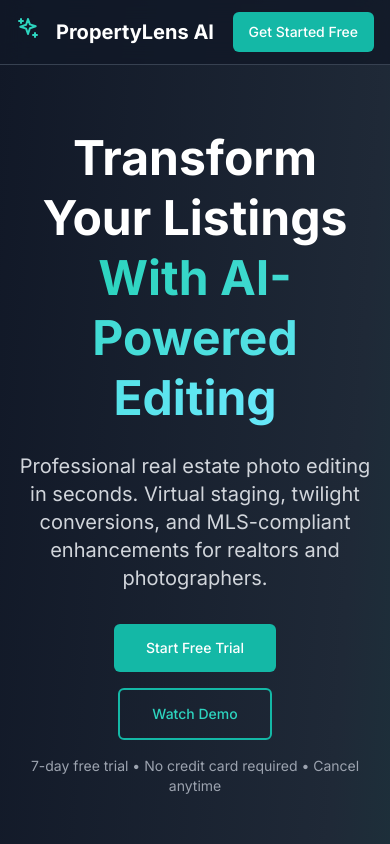
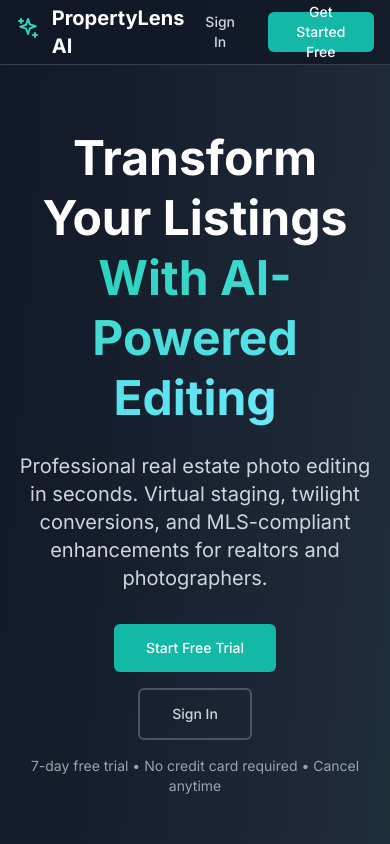
Before and after one commit to peter4coakley-ui/realtor-ai-, a React (Vite) app: page /signup in a window 390 px wide. Shown: the top 844 px of the page. Built offline with nearby package versions, Linux system fonts and the light colour scheme; no server answers.

Commit message:
Updated LandingPage.tsx

```diff
--- a/pages/LandingPage.tsx
+++ b/pages/LandingPage.tsx
@@ -39,7 +39,7 @@ const LandingPage: React.FC<LandingPageProps> = ({ onGetStarted, onSignIn }) =>
               <span className="text-xl font-bold text-white">{APP_NAME}</span>
             </div>
             <div className="flex items-center space-x-4">
-              <Button variant="ghost" onClick={onSignIn} className="hidden sm:inline-flex text-gray-300 hover:text-white">
+              <Button variant="ghost" onClick={onSignIn} className="text-gray-300 hover:text-white">
                 Sign In
               </Button>
               <Button onClick={onGetStarted} className="bg-teal-500 hover:bg-teal-600 text-white">
@@ -66,8 +66,8 @@ const LandingPage: React.FC<LandingPageProps> = ({ onGetStarted, onSignIn }) =>
               <Button size="lg" onClick={onGetStarted} className="bg-teal-500 hover:bg-teal-600 text-white text-lg px-8 py-6">
                 Start Free Trial
               </Button>
-              <Button size="lg" variant="outline" onClick={onSignIn} className="border-2 border-teal-500 text-teal-400 hover:bg-teal-500/10 text-lg px-8 py-6">
-                Watch Demo
+              <Button size="lg" variant="outline" onClick={onSignIn} className="border-2 border-gray-600 text-gray-300 hover:bg-gray-800 hover:text-white hover:border-gray-500 text-lg px-8 py-6">
+                Sign In
               </Button>
             </div>
             <p className="mt-4 text-sm text-gray-400">7-day free trial • No credit card required • Cancel anytime</p>
```
